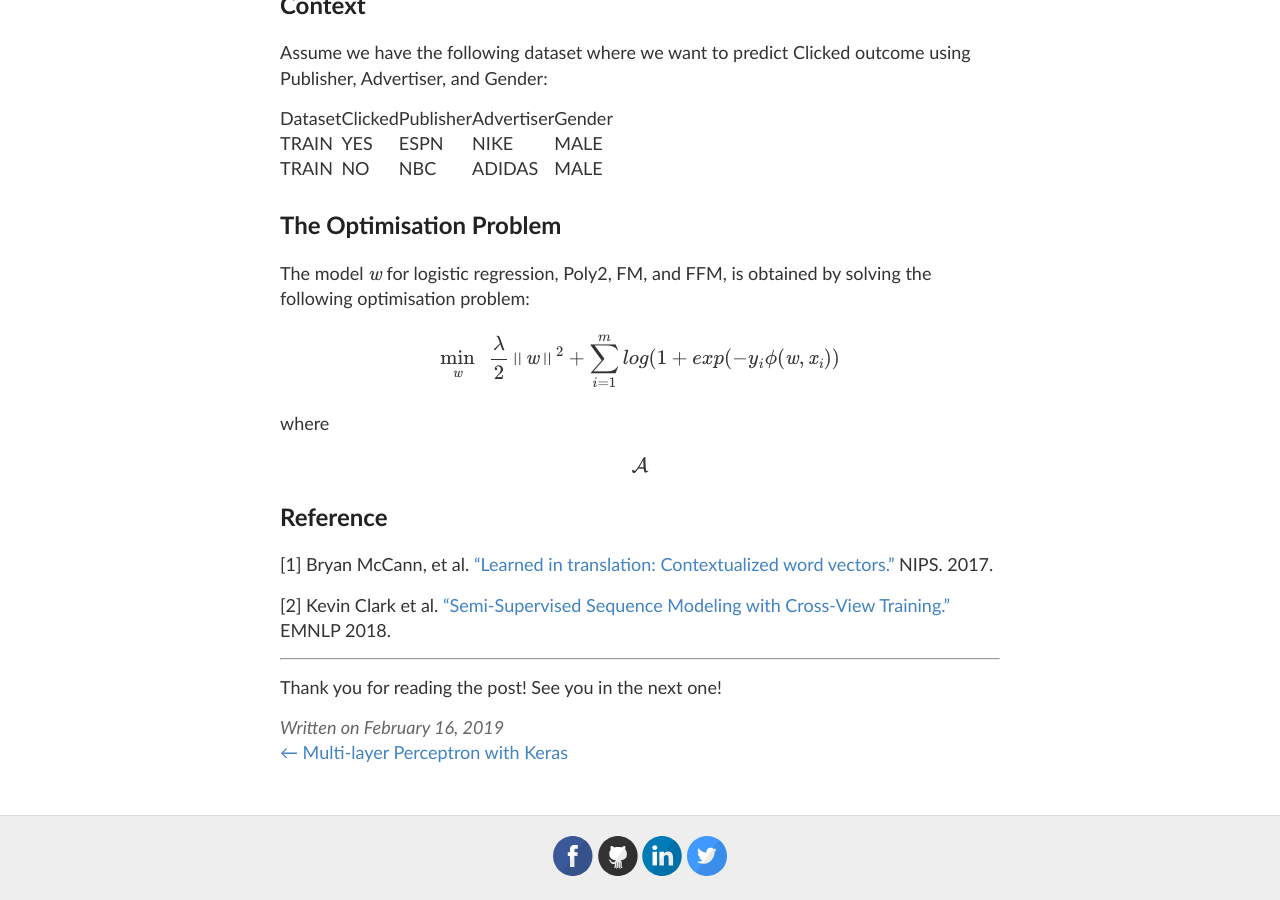
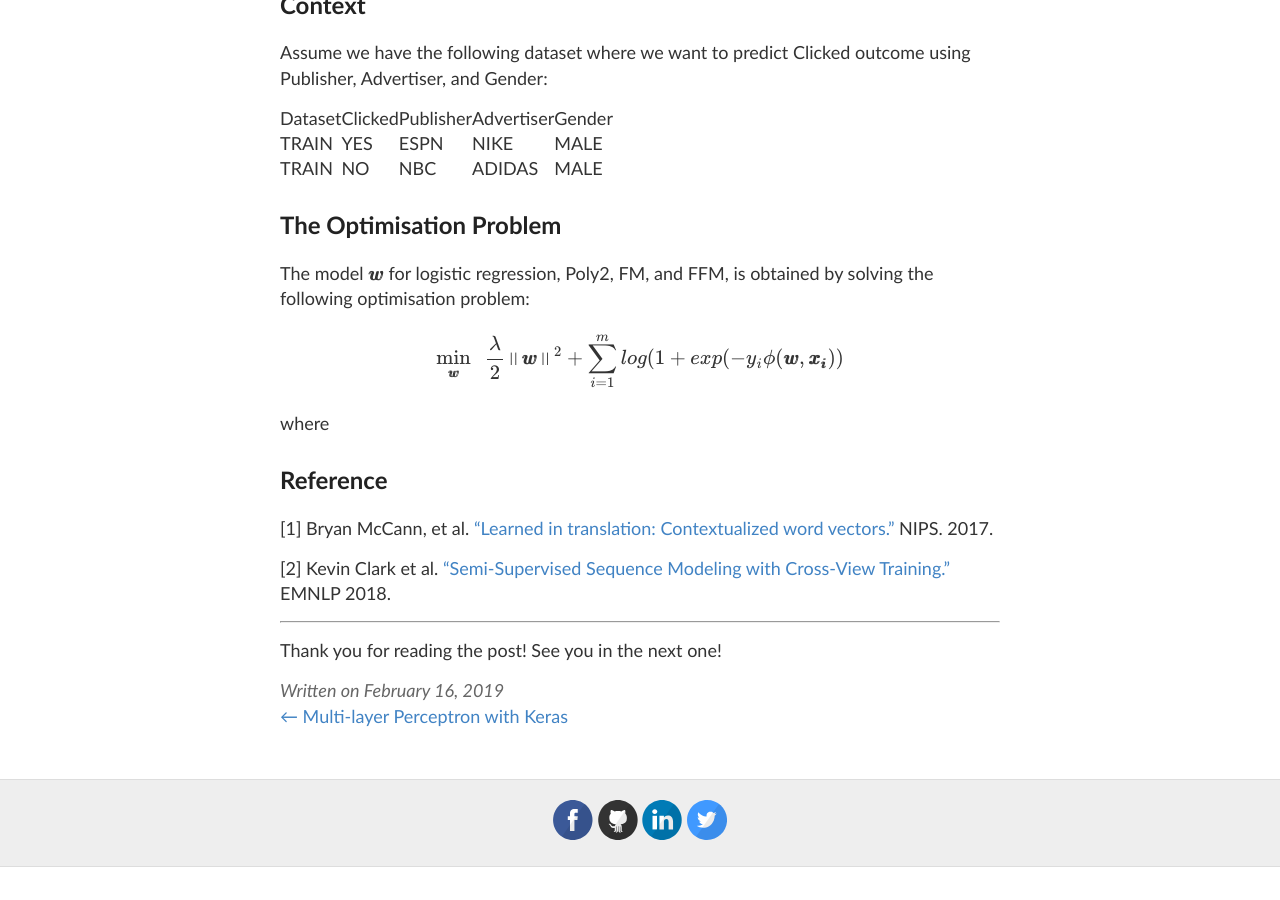
Before and after one commit to wngaw/wngaw.github.io, a Jekyll site: the page built from _posts/2019-02-16-field-aware-factorization-machines-with-xlearn.md, in a window 1280 px wide and 900 px high, scrolled down 898 px. Built offline with Jekyll 4.4.1, drawn with Linux system fonts in a browser that asks for light colours; formulas are drawn with MathJax 3; after the commit the page ends 1765 px from its top, so only the background shows below that.

Commit message:
edited mathjax formula

```diff
--- a/_posts/2019-02-16-field-aware-factorization-machines-with-xlearn.md
+++ b/_posts/2019-02-16-field-aware-factorization-machines-with-xlearn.md
@@ -33,15 +33,11 @@ Assume we have the following dataset where we want to predict Clicked outcome us
 
 ## The Optimisation Problem
 
-The model $$\textbf{\textit{w}}$$ for logistic regression, Poly2, FM, and FFM, is obtained by solving the following optimisation problem:
+The model $$\pmb{w}$$ for logistic regression, Poly2, FM, and FFM, is obtained by solving the following optimisation problem:
 
-$$\underset{\textbf{\textit{w}}}{\min} \ \ \frac{\lambda}{2} \left\|\textbf{\textit{w}} \right\|^{2} + \sum\limits_{i=1}^m log(1 + exp(-y_{i}\phi(\textbf{\textit{w}}, \textbf{\textit{x}}_\textbf{\textit{i}}))$$
+$$\underset{\pmb{w}}{\min} \ \ \frac{\lambda}{2} \left\|\pmb{w} \right\|^{2} + \sum\limits_{i=1}^m log(1 + exp(-y_{i}\phi(\pmb{w}, \pmb{x_i}))$$
 
 where
-
-
-
-$$\mathcal{A}$$
 
 
 ## Reference
```
